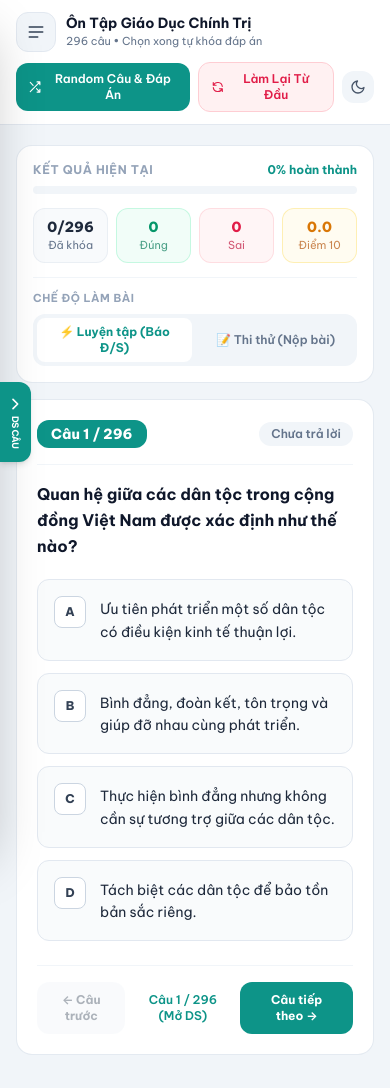
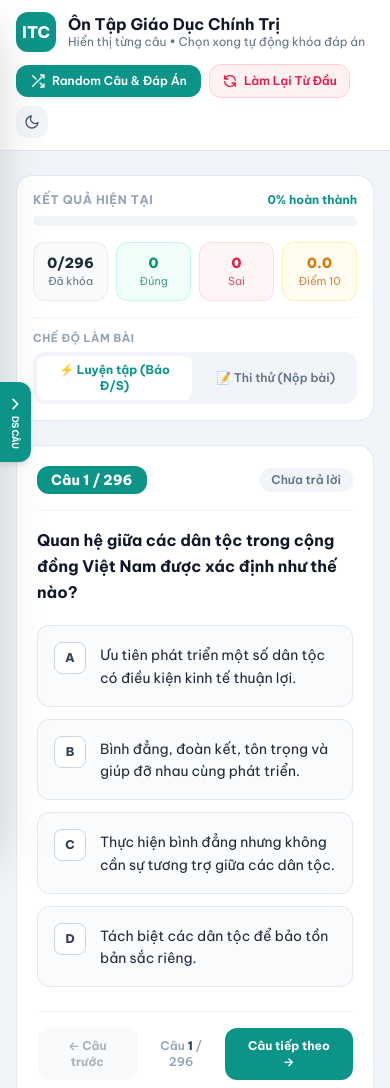
Before and after one commit to ThanhThien07/GDCT, a plain HTML site: page index.html in a window 390 px wide. Shown: the top 1088 px of the page. Drawn offline with nearby package versions, Linux system fonts and the light colour scheme.

Commit message:
Remove top hamburger button and restore normal 2-column desktop layout while keeping mobile left drawer

```diff
--- a/index.html
+++ b/index.html
@@ -21,7 +21,7 @@
   <link rel="preconnect" href="https://fonts.gstatic.com" crossorigin>
   <link href="https://fonts.googleapis.com/css2?family=Be+Vietnam+Pro:wght@400;500;600;700;800&display=swap" rel="stylesheet">
   <style>
-    ::-webkit-scrollbar { width: 5px; height: 5px; }
+    ::-webkit-scrollbar { width: 6px; height: 6px; }
     ::-webkit-scrollbar-track { background: transparent; }
     ::-webkit-scrollbar-thumb { background: rgba(148, 163, 184, 0.5); border-radius: 9999px; }
   </style>
@@ -30,26 +30,30 @@
 
   <!-- Top Navbar -->
   <header class="sticky top-0 z-30 bg-white/95 dark:bg-slate-900/95 backdrop-blur-md border-b border-slate-200 dark:border-slate-800">
-    <div class="max-w-4xl mx-auto px-4 py-3 flex flex-wrap items-center justify-between gap-2.5">
-      <div class="flex items-center gap-2.5">
-        <!-- Button to toggle Left Question Drawer -->
-        <button onclick="toggleLeftPanel()" class="inline-flex items-center justify-center w-10 h-10 rounded-xl bg-slate-100 hover:bg-teal-50 text-slate-700 hover:text-teal-600 dark:bg-slate-800 dark:hover:bg-slate-700 dark:text-slate-200 border border-slate-200 dark:border-slate-700 transition cursor-pointer" title="Mở / Đóng danh sách 296 câu hỏi">
-          <svg class="w-5 h-5" fill="none" stroke="currentColor" stroke-width="2" viewBox="0 0 24 24"><path stroke-linecap="round" stroke-linejoin="round" d="M4 6h16M4 12h16M4 18h10"/></svg>
-        </button>
+    <div class="max-w-6xl mx-auto px-4 py-3 flex flex-wrap items-center justify-between gap-3">
+      <div class="flex items-center gap-3">
+        <div class="w-10 h-10 rounded-xl bg-teal-600 text-white flex items-center justify-center font-extrabold text-base shadow-sm">
+          ITC
+        </div>
         <div>
-          <h1 class="font-bold text-sm sm:text-base text-slate-900 dark:text-white leading-tight">Ôn Tập Giáo Dục Chính Trị</h1>
-          <p class="text-[11px] text-slate-500 dark:text-slate-400">296 câu • Chọn xong tự khóa đáp án</p>
+          <div class="flex items-center gap-2">
+            <h1 class="font-bold text-base sm:text-lg text-slate-900 dark:text-white leading-tight">Ôn Tập Giáo Dục Chính Trị</h1>
+            <span class="hidden sm:inline-flex items-center px-2 py-0.5 rounded-full text-xs font-semibold bg-teal-50 text-teal-700 dark:bg-teal-950 dark:text-teal-300 border border-teal-200 dark:border-teal-800">
+              296 Câu • 9 Bài
+            </span>
+          </div>
+          <p class="text-xs text-slate-500 dark:text-slate-400">Hiển thị từng câu • Chọn xong tự động khóa đáp án</p>
         </div>
       </div>
 
-      <div class="flex items-center gap-2">
-        <button onclick="shuffleBothNow()" class="inline-flex items-center gap-1.5 px-3 py-2 rounded-xl text-xs font-semibold bg-teal-600 hover:bg-teal-700 active:scale-[0.98] text-white shadow-xs transition cursor-pointer">
-          <svg class="w-3.5 h-3.5" fill="none" stroke="currentColor" stroke-width="2" viewBox="0 0 24 24"><path stroke-linecap="round" stroke-linejoin="round" d="M16 3h5v5M4 20L21 3M21 16v5h-5M15 15l6 6M4 4l5 5"/></svg>
+      <div class="flex items-center gap-2 flex-wrap">
+        <button onclick="shuffleBothNow()" class="inline-flex items-center gap-1.5 px-3.5 py-2 rounded-xl text-xs sm:text-sm font-semibold bg-teal-600 hover:bg-teal-700 active:scale-[0.98] text-white shadow-xs transition cursor-pointer">
+          <svg class="w-4 h-4" fill="none" stroke="currentColor" stroke-width="2" viewBox="0 0 24 24"><path stroke-linecap="round" stroke-linejoin="round" d="M16 3h5v5M4 20L21 3M21 16v5h-5M15 15l6 6M4 4l5 5"/></svg>
           <span>Random Câu & Đáp Án</span>
         </button>
 
-        <button onclick="resetAllConfirm()" class="inline-flex items-center gap-1.5 px-3 py-2 rounded-xl text-xs font-semibold bg-rose-50 hover:bg-rose-100 text-rose-600 dark:bg-rose-950/60 dark:hover:bg-rose-900/60 dark:text-rose-300 border border-rose-200 dark:border-rose-800/70 transition cursor-pointer">
-          <svg class="w-3.5 h-3.5" fill="none" stroke="currentColor" stroke-width="2" viewBox="0 0 24 24"><path stroke-linecap="round" stroke-linejoin="round" d="M4 4v5h.582m15.356 2A8.001 8.001 0 004.582 9m0 0H9m11 11v-5h-.581m0 0a8.003 8.003 0 01-15.357-2m15.357 2H15"/></svg>
+        <button onclick="resetAllConfirm()" class="inline-flex items-center gap-1.5 px-3 py-2 rounded-xl text-xs sm:text-sm font-semibold bg-rose-50 hover:bg-rose-100 text-rose-600 dark:bg-rose-950/60 dark:hover:bg-rose-900/60 dark:text-rose-300 border border-rose-200 dark:border-rose-800/70 transition cursor-pointer">
+          <svg class="w-4 h-4" fill="none" stroke="currentColor" stroke-width="2" viewBox="0 0 24 24"><path stroke-linecap="round" stroke-linejoin="round" d="M4 4v5h.582m15.356 2A8.001 8.001 0 004.582 9m0 0H9m11 11v-5h-.581m0 0a8.003 8.003 0 01-15.357-2m15.357 2H15"/></svg>
           <span>Làm Lại Từ Đầu</span>
         </button>
 
@@ -61,76 +65,82 @@
     </div>
   </header>
 
-  <!-- Backdrop for Left Collapsible Drawer on Mobile -->
-  <div id="drawer-backdrop" onclick="closeLeftPanel()" class="fixed inset-0 z-40 bg-slate-900/40 backdrop-blur-[1px] hidden transition-opacity"></div>
+  <!-- MOBILE ONLY: Backdrop & Collapsible Left Panel for Question List (Hidden on Laptop lg:hidden) -->
+  <div id="drawer-backdrop" onclick="closeLeftPanel()" class="lg:hidden fixed inset-0 z-40 bg-slate-900/40 backdrop-blur-[1px] hidden transition-opacity"></div>
 
-  <!-- Collapsible Vertical Left Panel (Question List Drawer) -->
-  <aside id="left-drawer" class="fixed top-0 left-0 z-50 h-full w-72 sm:w-80 bg-white dark:bg-slate-900 border-r border-slate-200 dark:border-slate-800 shadow-2xl flex flex-col transition-transform duration-300 -translate-x-full">
-
-    <!-- Handle tab sticking out on the right edge of the left drawer so user can pull it out/in anytime -->
-    <button onclick="toggleLeftPanel()" class="absolute top-1/2 -right-8 -translate-y-1/2 w-8 h-20 rounded-r-xl bg-teal-600 hover:bg-teal-700 text-white shadow-md flex flex-col items-center justify-center gap-1 cursor-pointer" title="Thu vào / Mở ra danh sách câu hỏi">
+  <aside id="left-drawer" class="lg:hidden fixed top-0 left-0 z-50 h-full w-72 bg-white dark:bg-slate-900 border-r border-slate-200 dark:border-slate-800 shadow-2xl flex flex-col transition-transform duration-300 -translate-x-full">
+    <!-- Green Tab Handle on Left Edge -->
+    <button onclick="toggleLeftPanel()" class="absolute top-1/2 -right-8 -translate-y-1/2 w-8 h-20 rounded-r-xl bg-teal-600 hover:bg-teal-700 text-white shadow-md flex flex-col items-center justify-center gap-1 cursor-pointer" title="Mở / Thu gọn danh sách câu hỏi">
       <svg id="drawer-arrow" class="w-4 h-4 transition-transform duration-300" fill="none" stroke="currentColor" stroke-width="2.5" viewBox="0 0 24 24"><path stroke-linecap="round" stroke-linejoin="round" d="M9 5l7 7-7 7"/></svg>
       <span class="text-[9px] font-bold uppercase tracking-tighter [writing-mode:vertical-rl]">DS Câu</span>
     </button>
 
-    <!-- Drawer Header -->
     <div class="p-4 border-b border-slate-200 dark:border-slate-800 flex items-center justify-between">
       <div>
-        <h2 class="text-sm font-bold text-slate-900 dark:text-white">Danh Mục Câu Hỏi (<span id="grid-count">296</span>)</h2>
+        <h2 class="text-sm font-bold text-slate-900 dark:text-white">Danh Sách Câu (296)</h2>
         <div class="flex items-center gap-3 mt-1 text-[11px] text-slate-500 dark:text-slate-400">
           <span class="inline-flex items-center gap-1"><i class="w-2 h-2 rounded-full bg-emerald-500 inline-block"></i>Đúng</span>
           <span class="inline-flex items-center gap-1"><i class="w-2 h-2 rounded-full bg-rose-500 inline-block"></i>Sai</span>
-          <span class="inline-flex items-center gap-1"><i class="w-2 h-2 rounded-full bg-slate-300 dark:bg-slate-700 inline-block"></i>Chưa làm</span>
         </div>
       </div>
-      <button onclick="closeLeftPanel()" class="p-1.5 rounded-lg text-slate-400 hover:text-slate-700 hover:bg-slate-100 dark:hover:text-slate-200 dark:hover:bg-slate-800 transition cursor-pointer" title="Thu gọn">
+      <button onclick="closeLeftPanel()" class="p-1.5 rounded-lg text-slate-400 hover:text-slate-700 hover:bg-slate-100 dark:hover:text-slate-200 dark:hover:bg-slate-800 transition cursor-pointer">
         <svg class="w-5 h-5" fill="none" stroke="currentColor" stroke-width="2" viewBox="0 0 24 24"><path stroke-linecap="round" stroke-linejoin="round" d="M15 19l-7-7 7-7"/></svg>
       </button>
     </div>
 
-    <!-- Scrollable Vertical Grid of Questions -->
-    <div class="flex-1 overflow-y-auto p-3.5">
-      <div id="question-grid" class="grid grid-cols-5 gap-2">
+    <div class="flex-1 overflow-y-auto p-3">
+      <div id="question-grid-mobile" class="grid grid-cols-5 gap-2">
         <!-- Rendered by JS -->
       </div>
     </div>
   </aside>
 
-  <!-- Main Content Area: Results First, then Active Question Card -->
-  <main class="max-w-3xl w-full mx-auto px-4 py-5 space-y-4 flex-1">
+  <!-- Main Workspace:
+       - Mobile (< lg): Kết quả hiện tại (order-1) ở trên -> Câu hỏi (order-2) ở dưới
+       - Laptop (lg+): Câu hỏi bên trái 8 cột (lg:order-1) -> Kết quả hiện tại + Danh sách câu bên phải 4 cột (lg:order-2) như bình thường
+  -->
+  <main class="max-w-6xl w-full mx-auto px-4 py-6 grid grid-cols-1 lg:grid-cols-12 gap-6 items-start flex-1">
 
-    <!-- 1. Mục Kết Quả Hiện Tại (Luôn nằm trên câu hỏi cả ở Mobile & Desktop) -->
-    <section class="bg-white dark:bg-slate-900 rounded-2xl border border-slate-200/90 dark:border-slate-800 p-4 shadow-xs">
+    <!-- Question Column: order-2 on mobile, order-1 (left 8 cols) on laptop -->
+    <section id="single-question-box" class="order-2 lg:order-1 lg:col-span-8">
+      <!-- Rendered by JS -->
+    </section>
+
+    <!-- Stats & Desktop Question Grid Column: order-1 on mobile (above question), order-2 (right 4 cols) on laptop -->
+    <aside class="order-1 lg:order-2 lg:col-span-4 lg:sticky lg:top-20 space-y-4">
+
+      <!-- Kết Quả Hiện Tại -->
+      <div class="bg-white dark:bg-slate-900 rounded-2xl border border-slate-200/90 dark:border-slate-800 p-4 shadow-xs">
         <div class="flex items-center justify-between mb-2">
           <span class="text-xs font-bold uppercase tracking-wider text-slate-400 dark:text-slate-500">Kết quả hiện tại</span>
           <span id="side-percent" class="text-xs font-bold text-teal-600 dark:text-teal-400">0% hoàn thành</span>
         </div>
-      <div class="w-full h-2 bg-slate-100 dark:bg-slate-800 rounded-full overflow-hidden mb-3.5">
+        <div class="w-full h-2.5 bg-slate-100 dark:bg-slate-800 rounded-full overflow-hidden mb-4">
           <div id="progress-bar" class="h-full bg-gradient-to-r from-teal-500 to-emerald-500 transition-all duration-300" style="width: 0%"></div>
         </div>
 
         <div class="grid grid-cols-4 gap-2 text-center">
-        <div class="bg-slate-50 dark:bg-slate-800/60 rounded-xl p-2 border border-slate-200/60 dark:border-slate-700/50">
+          <div class="bg-slate-50 dark:bg-slate-800/60 rounded-xl p-2.5 border border-slate-200/60 dark:border-slate-700/50">
             <div id="stat-total-done" class="text-sm sm:text-base font-extrabold text-slate-800 dark:text-white">0/296</div>
             <div class="text-[11px] text-slate-500 dark:text-slate-400">Đã khóa</div>
           </div>
-        <div class="bg-emerald-50/70 dark:bg-emerald-950/30 rounded-xl p-2 border border-emerald-200/60 dark:border-emerald-800/50">
+          <div class="bg-emerald-50/70 dark:bg-emerald-950/30 rounded-xl p-2.5 border border-emerald-200/60 dark:border-emerald-800/50">
             <div id="stat-correct" class="text-sm sm:text-base font-extrabold text-emerald-600 dark:text-emerald-400">0</div>
             <div class="text-[11px] text-emerald-700/70 dark:text-emerald-400/80">Đúng</div>
           </div>
-        <div class="bg-rose-50/70 dark:bg-rose-950/30 rounded-xl p-2 border border-rose-200/60 dark:border-rose-800/50">
+          <div class="bg-rose-50/70 dark:bg-rose-950/30 rounded-xl p-2.5 border border-rose-200/60 dark:border-rose-800/50">
             <div id="stat-wrong" class="text-sm sm:text-base font-extrabold text-rose-600 dark:text-rose-400">0</div>
             <div class="text-[11px] text-rose-700/70 dark:text-rose-400/80">Sai</div>
           </div>
-        <div class="bg-amber-50/70 dark:bg-amber-950/30 rounded-xl p-2 border border-amber-200/60 dark:border-amber-800/50">
+          <div class="bg-amber-50/70 dark:bg-amber-950/30 rounded-xl p-2.5 border border-amber-200/60 dark:border-amber-800/50">
             <div id="stat-score" class="text-sm sm:text-base font-extrabold text-amber-600 dark:text-amber-400">0.0</div>
             <div class="text-[11px] text-amber-700/70 dark:text-amber-400/80">Điểm 10</div>
           </div>
         </div>
 
-      <div class="mt-3.5 pt-3 border-t border-slate-100 dark:border-slate-800 flex flex-col sm:flex-row sm:items-center justify-between gap-2">
-        <span class="text-[11px] font-bold uppercase tracking-wider text-slate-400 dark:text-slate-500">Chế độ làm bài</span>
-        <div class="grid grid-cols-2 gap-1.5 p-1 bg-slate-100 dark:bg-slate-800 rounded-xl sm:w-80">
+        <div class="mt-4 pt-3 border-t border-slate-100 dark:border-slate-800">
+          <label class="block text-[11px] font-bold uppercase tracking-wider text-slate-400 dark:text-slate-500 mb-1.5">Chế độ làm bài</label>
+          <div class="grid grid-cols-2 gap-1.5 p-1 bg-slate-100 dark:bg-slate-800 rounded-xl">
             <button id="btn-mode-practice" onclick="setMode('practice')" class="py-1.5 px-2.5 rounded-lg text-xs font-semibold transition cursor-pointer">
               ⚡ Luyện tập (Báo Đ/S)
             </button>
@@ -138,17 +148,27 @@
               📝 Thi thử (Nộp bài)
             </button>
           </div>
+          <button id="submit-exam-btn" onclick="submitExam()" class="hidden mt-3 w-full py-2.5 px-4 rounded-xl bg-amber-500 hover:bg-amber-600 text-white font-bold text-xs uppercase tracking-wider shadow-sm transition cursor-pointer">
+            Nộp Bài & Chấm Điểm
+          </button>
+        </div>
       </div>
 
-      <button id="submit-exam-btn" onclick="submitExam()" class="hidden mt-3 w-full py-2.5 px-4 rounded-xl bg-amber-500 hover:bg-amber-600 text-white font-bold text-xs uppercase tracking-wider shadow-sm transition cursor-pointer">
-        Nộp Bài & Chấm Điểm Ngay
-      </button>
-    </section>
+      <!-- LAPTOP ONLY: Danh sách câu hiển thị bình thường ở cột phải (Hidden on mobile, shown on lg+) -->
+      <div class="hidden lg:block bg-white dark:bg-slate-900 rounded-2xl border border-slate-200/90 dark:border-slate-800 p-4 shadow-xs">
+        <div class="flex items-center justify-between mb-2.5">
+          <span class="text-xs font-bold uppercase tracking-wider text-slate-400 dark:text-slate-500">Danh sách câu (296)</span>
+          <div class="flex items-center gap-2 text-[11px] text-slate-500">
+            <span class="inline-flex items-center gap-1"><i class="w-2 h-2 rounded-full bg-emerald-500 inline-block"></i>Đúng</span>
+            <span class="inline-flex items-center gap-1"><i class="w-2 h-2 rounded-full bg-rose-500 inline-block"></i>Sai</span>
+          </div>
+        </div>
+        <div id="question-grid-desktop" class="grid grid-cols-8 xl:grid-cols-9 gap-1.5 max-h-72 overflow-y-auto pr-1">
+          <!-- Rendered by JS -->
+        </div>
+      </div>
 
-    <!-- 2. Khung Hiển Thị Từng Câu Hỏi -->
-    <section id="single-question-box">
-      <!-- Rendered by JS -->
-    </section>
+    </aside>
 
   </main>
 
@@ -158,11 +178,11 @@
     const STORAGE_KEY = 'gdct_itc_296_single_locked_v2';
 
     let state = {
-      mode: 'practice',        // 'practice' | 'exam'
+      mode: 'practice',
       examSubmitted: false,
-      currentIndex: 0,         // 0..295
-      deck: [],                // [{ id, displayNum, optionOrder: ['B','D','A','C'] }]
-      answers: {},             // questionId -> lockedOriginalKey ('A'|'B'|'C'|'D')
+      currentIndex: 0,
+      deck: [],
+      answers: {},
       drawerOpen: false
     };
 
@@ -254,7 +274,7 @@
         drawer.classList.add('translate-x-0');
         backdrop.classList.remove('hidden');
         arrow.classList.add('rotate-180');
-        const activeBtn = document.getElementById(`gbtn-${state.currentIndex}`);
+        const activeBtn = document.getElementById(`gbtn-mob-${state.currentIndex}`);
         if (activeBtn) activeBtn.scrollIntoView({ block: 'nearest' });
       } else {
         drawer.classList.add('-translate-x-full');
@@ -338,13 +358,11 @@
       document.getElementById('submit-exam-btn').classList.toggle('hidden', !(state.mode === 'exam' && !state.examSubmitted));
     }
 
-    function renderGrid() {
-      const grid = document.getElementById('question-grid');
-      document.getElementById('grid-count').textContent = state.deck.length;
-      grid.innerHTML = state.deck.map((item, idx) => {
+    function buildGridButtons(prefix) {
+      return state.deck.map((item, idx) => {
         const st = getQStatus(item.id);
         const isCurrent = idx === state.currentIndex;
-        let cls = 'h-9 rounded-lg text-xs font-bold flex items-center justify-center border transition cursor-pointer ';
+        let cls = 'h-8 rounded-lg text-xs font-bold flex items-center justify-center border transition cursor-pointer ';
         if (isCurrent) cls += 'ring-2 ring-teal-500 ring-offset-1 dark:ring-offset-slate-900 ';
 
         if (st === 'undone') {
@@ -356,8 +374,18 @@
         } else {
           cls += 'bg-rose-500 text-white border-rose-600';
         }
-        return `<button id="gbtn-${idx}" onclick="jumpToIndex(${idx})" class="${cls}">${item.displayNum}</button>`;
+        return `<button id="gbtn-${prefix}-${idx}" onclick="jumpToIndex(${idx})" class="${cls}">${item.displayNum}</button>`;
       }).join('');
+    }
+
+    function renderGrid() {
+      const gridDesktop = document.getElementById('question-grid-desktop');
+      const gridMobile = document.getElementById('question-grid-mobile');
+      if (gridDesktop) gridDesktop.innerHTML = buildGridButtons('desk');
+      if (gridMobile) gridMobile.innerHTML = buildGridButtons('mob');
+
+      const activeDesk = document.getElementById(`gbtn-desk-${state.currentIndex}`);
+      if (activeDesk) activeDesk.scrollIntoView({ block: 'nearest' });
     }
 
     function jumpToIndex(idx) {
@@ -471,9 +499,9 @@
               ← Câu trước
             </button>
 
-            <button onclick="toggleLeftPanel()" class="text-xs font-semibold text-teal-600 dark:text-teal-400 hover:underline cursor-pointer">
-              Câu ${state.currentIndex + 1} / ${state.deck.length} (Mở DS)
-            </button>
+            <div class="text-xs font-semibold text-slate-400 dark:text-slate-500 text-center">
+              Câu <b class="text-slate-700 dark:text-slate-300">${state.currentIndex + 1}</b> / ${state.deck.length}
+            </div>
 
             <button onclick="stepQuestion(1)" ${state.currentIndex >= state.deck.length - 1 ? 'disabled' : ''} class="inline-flex items-center gap-1.5 px-5 py-2.5 rounded-xl bg-teal-600 hover:bg-teal-700 text-white text-xs sm:text-sm font-bold disabled:opacity-40 disabled:pointer-events-none shadow-xs transition cursor-pointer">
               Câu tiếp theo →
```
Lines whose indentation alone changed are shown as unchanged.
